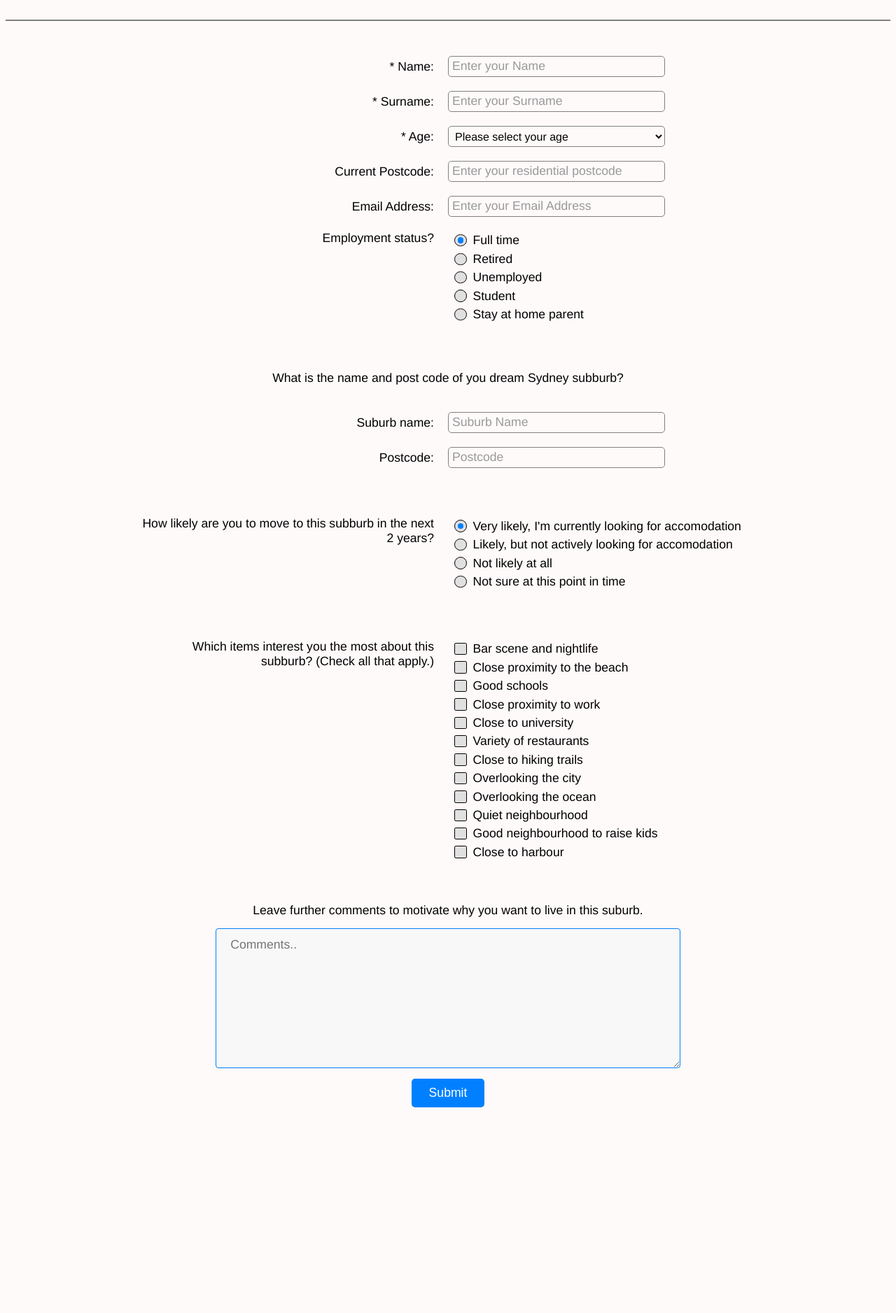
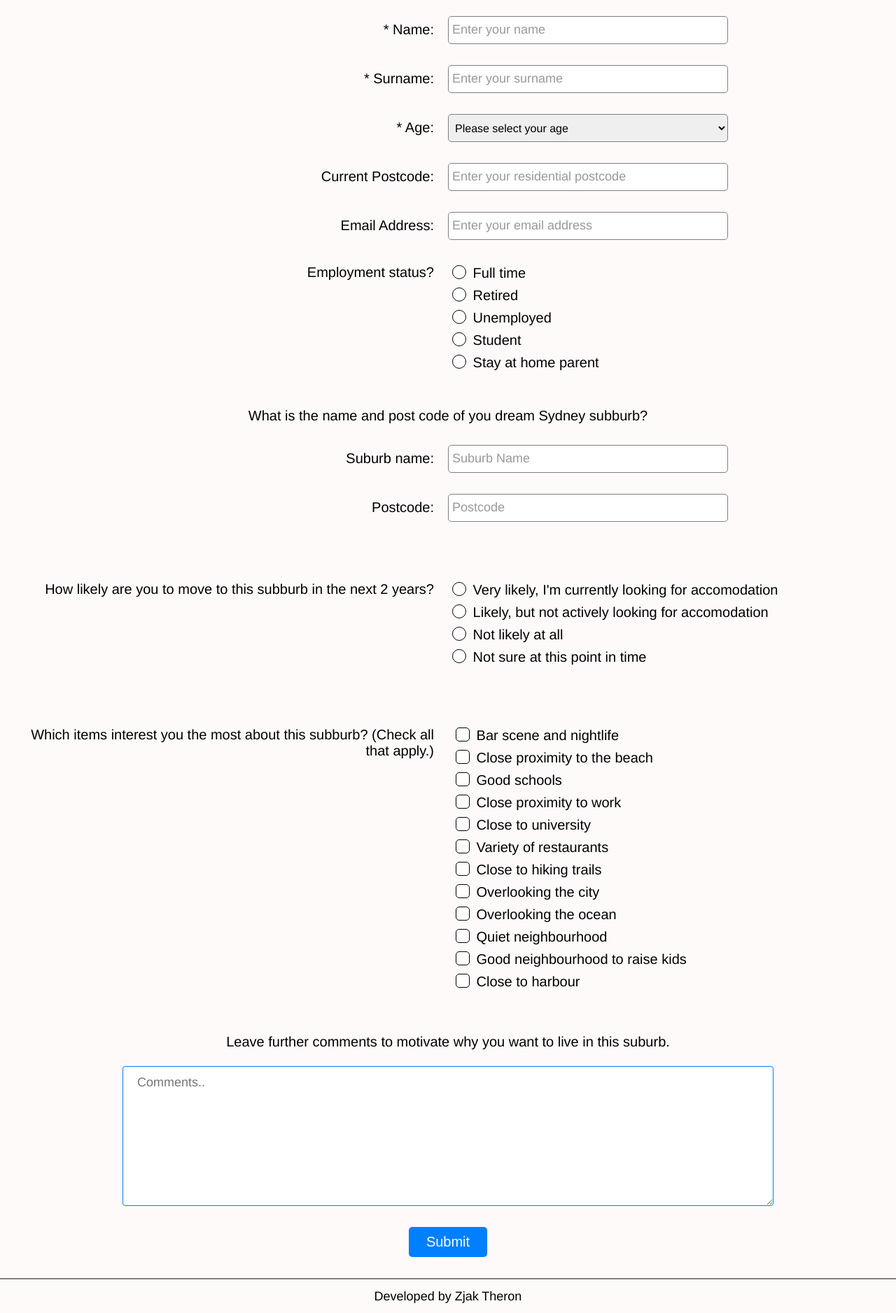
Before and after one commit to Gweezdo/FCC_CSS_Project2, a plain HTML site: page index.html in a window 1280 px wide. Shown: the part 168-2045 px from the top of the page at 70% size. Before the commit the page ends 1811 px from the top, so only its background shows below. Drawn offline with Linux system fonts and the light colour scheme.

Commit message:
1) Installed "prettier" formatting package 2) Changed all units from px and em to rem 3) Changed radio/checkbox background color 4) Completed footer 5) Changed cursor:pointer on radio/checkbox/dropdown hover 6) Removed default check states on radio/checkbox

```diff
--- a/index.html
+++ b/index.html
@@ -9,7 +9,7 @@
 </head>
 
 <body>
-
+    <div class="mainContainer">
     <header>
         <h1 id="title">Australian resident survey form</h1>
         <p id="description">Where in Sydney would you live if money wasn't an option? We want to hear from
@@ -21,14 +21,14 @@
         <form id="survey-form" action="/submit-form">
             <div class="container">
                 <div class="item1"><label for="name" id="name-label">* Name: </label></div>
-                <div class="item2"><input id="name" type="text" placeholder="Enter your Name" required></div>
+                <div class="item2"><input id="name" type="text" placeholder="Enter your name" required></div>
 
                 <div class="item1"><label for="surname" id="surname-label">* Surname:</label></div>
-                <div class="item2"><input id="surname" type="text" placeholder="Enter your Surname" required></div>
+                <div class="item2"><input id="surname" type="text" placeholder="Enter your surname" required></div>
 
                 <div class="item1"><label id="dropdown">* Age:</label></div>
                 <div class="item2"><select id="dropdownMenu" name="age" size="1">
-                        <option id="grey" value="1">Please select your age</option>
+                        <option id="grey" value="" style="color: gray;">Please select your age</option>
                         <option value="15-19">15-19</option>
                         <option value="20-24">20-24</option>
                         <option value="25-29">25-29</option>
@@ -48,14 +48,14 @@
                 <div class="item2"><input id="currentPostcode" type="number" placeholder="Enter your residential postcode" required></div>
 
                 <div class="item1"><label for="email" id="email-label">Email Address:</label></div>
-                <div class="item2"><input id="email" type="email" placeholder="Enter your Email Address" required></div>
+                <div class="item2"><input id="email" type="email" placeholder="Enter your email address" required></div>
 
-                <div class="question">
+                <div class="item1 typeA">
                     <p>Employment status?</p>
                 </div>
 
                 <div class="item2">
-                    <input id="Defs" type="radio" name="employmentStatus" value="Definitely" checked>
+                    <input id="Defs" type="radio" name="employmentStatus" value="Definitely">
                     <label for="defs"><span><span></span></span>Full time</label><br>
 
                     <input id="maybe" type="radio" name="employmentStatus" value="Maybe">
@@ -84,12 +84,12 @@
 
                 <div class="item3" id="space"></div>
 
-                <div class="question">
+                <div class="item1 typeA">
                     <p>How likely are you to move to this subburb in the next 2 years?</p>
                 </div>
 
                 <div class="item2">
-                    <input id="Defs" type="radio" name="moveStatus" value="Definitely" checked>
+                    <input id="Defs" type="radio" name="moveStatus" value="Definitely">
                     <label for="defs"><span><span></span></span>Very likely, I'm currently looking for accomodation</label><br>
 
                     <input id="maybe" type="radio" name="moveStatus" value="Maybe">
@@ -105,7 +105,7 @@
 
                 <div class="item3" id="space"></div>
 
-                <div class="question">
+                <div class="item1 typeA">
                     <p>Which items interest you the most about this subburb? (Check all that apply.)</p>
                 </div>
 
@@ -158,13 +158,17 @@
                 <br>
 
 
-                <div class="item3"><button id="submit" type="submit">Submit</button></div><br>
+                <div class="item3 typeB"><button id="submit" type="submit">Submit</button></div><br>
 
             </div>
         </form>
     </main>
+    </div>
+
+    <hr id="footerHr">
 
     <footer>
+        <p>Developed by Zjak Theron</p>
     </footer>
 
 
--- a/style.css
+++ b/style.css
@@ -1,43 +1,99 @@
-*{
-    background: #FFFAFA;
+* {
+  margin: 0;
+  padding: 0;
 }
+
+html,
+body {
+  height: 100%;
+}
+
+html {
+  font-size: 62.5%;
+}
+
 body {
   font-family: helvetica, monospace;
   text-align: center;
   font-weight: 400;
+  background: #fffafa;
 }
 
-#description {
-
-    position: relative;
-    text-align: center;
-    padding: 5px 5% 5px 5%;
-    /* margin: 0 20% 0 10%; */
-    font-size: 1.1em;
-    /* background-color: aqua; */
+.mainContainer {
+  min-height: 100%;
+  overflow: auto;
 }
 
 header {
   text-align: center;
-    padding: 20px 0 20px 0;
+  padding: 2.0rem 20.0rem 1.0rem 20.0rem;
+  /* background: red; */
+  margin: 0 1.0rem;
+}
+
+header #title {
+  margin: 0;
+  padding: 1.0rem 1.0rem;
+  font-size: 3.6rem;
+  line-height: 4.5rem;
+}
+
+header #description {
+  /* position: relative; */
+  padding: 0.5rem 0rem 0.5rem 0rem;
+  font-size: 2.0rem;
+  line-height: 2.2rem;
+}
+
+main {
+  font-size: 2.0rem;
 }
 
 hr {
-    border: grey solid 1px;
-    margin: 20px 0px 40px 0px;
+  border: grey solid 0.1rem;
+  margin: 1.0rem 20.0rem 1.0rem 20.0rem;
 }
-
 
 .container {
   height: 100%;
   display: flex;
-    /* background: white; */
   flex-wrap: wrap;
   align-content: start;
-    margin: 0px 15% 50px 15%;
+  margin: 0rem 2.0rem 0rem 2.0rem;
+  /* background-color: orchid; */
 }
 
+.item1,
+.item2,
+.item3 {
+  box-sizing: border-box;
+}
 
+.item1 {
+  width: 50%;
+  text-align: right;
+  padding: 2.8rem 2.0rem 1.0rem 0rem;
+  /* background-color: orangered; */
+  font-weight: 500;
+}
+
+.item2 {
+  /* background-color: orangered; */
+  width: 50%;
+  text-align: start;
+  justify-content: center;
+  padding: 2.0rem 0rem 1.0rem 0rem;
+}
+
+.item3 {
+  /* background-color: crimson; */
+  width: 100%;
+  text-align: center;
+}
+
+.item3 p {
+  padding: 4.0rem 0 1.0rem 0;
+}
 
 input::-webkit-input-placeholder {
   color: #999;
@@ -46,152 +102,123 @@ input:focus::-webkit-input-placeholder {
   color: white;
 }
 
-#dropdown{
+#dropdown {
   outline: none;
 }
 
-.item1 {
-  /*   background-color: dodgerblue; */
-    width: 50%;
-    text-align: right;
-    box-sizing: border-box;
-    font-size: 1.1em;
-  /*   margin: 5px; */
-    padding: 15px 20px 10px;
-  /*   border: solid 0.5pt; */
+#dropdownMenu:hover {
+  cursor: pointer;
+
 }
 
-.item2 {
-    /* background-color: orangered; */
-    width: 50%;
-    text-align: start;
-    justify-content: center;
-  /*   margin: 5px; */
-    box-sizing: border-box;
-    padding: 10px 0px 10px;
-    font-size: 1.1em;
-  /*   border: solid 0.5pt; */
+#space {
+  padding: 0 0 5.0rem 0;
 }
 
-.item3 {
-    /* background-color: white; */
-    width: 100%;
-    text-align: center;
-  /*   margin: 5px; */
-    box-sizing: border-box;
-    padding: 0px 0px 0px;
-    font-size: 1.1em;
-  /*   border: solid 0.5pt; */
-}
-
-.item3 p{
-  padding: 40px 0 10px 0;
-}
-
-#space{
-  padding: 0 0 50px 0;
-}
-
-.question {
+.typeA {
   text-align: right;
   position: relative;
   box-sizing: border-box;
-    font-size: 1.1em;
-  /*   border: solid 0.5pt; */
-    padding-right: 20px;
+  padding: 2.5rem 2.0rem;
   width: 50%;
-    bottom: 8px
+  /* bottom: 8rem */
 }
 
+.typeB{
+  text-align: center;
+  padding: 2.0rem 1.0rem 2.5rem 1.0rem;
+}
 
-
-
-input[type=text], input[type=number], input[type=email], #dropdownMenu, option #grey{
-    width: 70%;
-    padding: 5px 5px;
+input[type="text"],
+input[type="number"],
+input[type="email"],
+#dropdownMenu {
+  width: 40.0rem;
+  padding: 0.5rem 0.5rem;
   box-sizing: border-box;
-    border-radius: 5px;
-    font-size: 16px;
+  border-radius: 0.5rem;
+  font-size: 1.6rem;
   font-family: Helvetica, monospace;
   font-weight: 400;
-    height: 30px;
-  /* padding-top: 30px; */
-    line-height: 20px;
-    border: 1px solid grey;
+  height: 4.0rem;
+  /* padding-top: 30rem; */
+  line-height: 2.0rem;
+  border: 0.1rem solid grey;
 }
 
-input[type=text]:focus {
-  /*   border: 3px solid red; */
-    /* opacity: 0.7; */
+input[type="text"]:focus {
   outline: none;
   color: white;
   background-color: rgb(0, 128, 255);
 }
 
 ::placeholder {
-    font-size: 1.1em;
+  font-size: 1.8rem;
 }
 
-input[type=checkbox]:not(old),
-input[type=radio]:not(old){
-  width     : 2em;
-  margin    : 0;
-  padding   : 0;
-  font-size : 1em;
-  opacity   : 0;
+input[type="checkbox"],
+input[type="radio"]{
+  cursor: pointer;
 }
 
-input[type=checkbox]:not(old) + label,
-input[type=radio]:not(old) + label{
-  display      : inline-block;
-  margin-left  : -2em;
-  line-height  : 1.5em;
+input[type="checkbox"]:not(old),
+input[type="radio"]:not(old) {
+  width: 3.0rem;
+  margin: 0;
+  padding: 0;
+  font-size: 1.8rem;
+  opacity: 0;
 }
 
+input[type="checkbox"]:not(old) + label,
+input[type="radio"]:not(old) + label {
+  display: inline-block;
+  margin-left: -3.0rem;
+  line-height: 3.0rem;
+}
 
-input[type=radio]:not(old) + label > span{
-  display          : inline-block;
-  width            : 0.875em;
-  height           : 0.875em;
-  margin           : 0.25em 0.5em 0.25em 0.25em;
-  border           : 0.0625em solid black;
-  border-radius    : 0.6em;
-  background       : rgb(224,224,224);
-  vertical-align   : bottom;
+input[type="radio"]:not(old) + label > span {
+  display: inline-block;
+  width: 1.8rem;
+  height: 1.8rem;
+  margin: 0.6rem 1.0rem 0.6rem 0rem;
+  border: 0.1rem solid black;
+  border-radius: 1.0rem;
+  background: white;
+  vertical-align: bottom;
 }
 
 /* input[type=checkbox]:not(old) + label > span, */
-input[type=radio]:not(old):checked  + label > span > span{
-  display          : block;
-  width            : 0.5em;
-  height           : 0.5em;
-  margin           : 0.1875em;
-  /* border           : 0.0625em solid rgb(0,128,255); */
-  border-radius    : 0.4em;
-  background       : rgb(0,128,255);
-
+input[type="radio"]:not(old):checked + label > span > span {
+  display: block;
+  width: 1.0rem;
+  height: 1.0rem;
+  margin: 0.4rem 0.4rem;
+  border-radius: 0.6rem;
+  background: rgb(0, 128, 255);
 }
 
-input[type=checkbox]:not(old) + label > span{
-  display          : inline-block;
-  width            : 0.875em;
-  height           : 0.875em;
-  margin           : 0.25em 0.5em 0.25em 0.25em;
-  border           : 0.0625em solid black;
-  border-radius    : 0.125em;
-  background       : rgb(224,224,224);
-  vertical-align   : bottom;
+input[type="checkbox"]:not(old) + label > span {
+  display: inline-block;
+  width: 1.8rem;
+  height: 1.8rem;
+  margin: 0.6rem 1.0rem 0.6rem 0.5rem;
+  border: 0.1rem solid black;
+  border-radius: 0.5rem;
+  background: white;
+  vertical-align: bottom;
+  /* cursor: pointer; */
 }
 
-input[type=checkbox]:not(old):checked + label > span:before{
-  content     : '✓';
-  display     : block;
-  width       : 1em;
-  color       : rgb(0,128,255);
-  font-size   : 0.875em;
-  line-height : 1em;
-  text-align  : center;
-  font-weight : bold;
+input[type="checkbox"]:not(old):checked + label > span:before {
+  content: "✓";
+  display: block;
+  width: 1.5rem;
+  color: rgb(0, 128, 255);
+  font-size: 1.8rem;
+  line-height: 1.8rem;
+  text-align: center;
+  font-weight: bold;
 }
 
 input::-webkit-outer-spin-button,
@@ -199,106 +226,148 @@ input::-webkit-inner-spin-button {
   -webkit-appearance: none;
   margin: 0;
 }
-
-
-
-
+/**************/
 select {
   position: relative;
-    font-size: 0.9em;
-    width: 70%;
+  font-size: 2.0rem;
+  line-height: 1.0rem;
+  /* width: 70%; */
   box-sizing: border-box;
-    padding: 5px 5px;
-    border-radius: 5px;
+  padding: 0.5rem 0.5rem;
+  border-radius: 0.5rem;
 }
+/******************/
 
 #submit {
-    background-color: rgb(0,128,255);
+  background-color: rgb(0, 128, 255);
   border: none;
-    border-radius: 5px;
+  border-radius: 0.5rem;
   color: white;
-    padding: 10px 25px;
+  padding: 1.0rem 2.5rem;
+  margin: 0.5rem 1.0rem;
   text-align: center;
   text-decoration: none;
   display: inline-block;
-    font-size: 1em;
-    margin: 10px 10px;
+  font-size: 2.0rem;
+
   cursor: pointer;
 }
 
-#submit:focus{
+#submit:focus {
   outline: none;
 }
 
 #textarea {
   width: 75%;
-    height: 150px;
-    padding: 12px 20px;
+  height: 15.0rem;
+  padding: 1.2rem 2.0rem;
   box-sizing: border-box;
-    border: 1px solid rgb(0,128,255);
-    border-radius: 4px;
-    background-color: #f8f8f8;
-    font-size: 16px;
+  border: 0.1rem solid rgb(0, 128, 255);
+  border-radius: 0.4rem;
+  /* background-color: #f8f8f8; */
+  font-size: 1.6rem;
   resize: vertical;
   font-family: helvetica, monospace;
 }
 
-#textarea:focus{
+#textarea:focus {
   outline: none;
 }
 
+#footerHr{
+  padding:0;
+  margin: 0;
+}
 
-@media only screen and (max-width: 600px) {
+footer {
+  position: relative;
+  height: 4.8rem;
+  width: 100%;
+  background-color: #fffafa;
+  /* z-index: 99; */
+  /* border: brown solid 0.1rem; */
+  padding: 0;
+  margin: 0;
+  /* margin-top: -4.8rem; */
+  clear: both;
+}
+
+footer p {
+  width: 100%;
+  /* padding: 0 1.5rem; */
+  background-color: #fffafa;
+  bottom: 0;
+  font-size: 1.8rem;
+  line-height: 1.6rem;
+  text-align: center;
+  padding-top: 1.6rem;
+}
+
+@media only screen and (max-width: 60.0rem) {
   header {
     text-align: center;
-      font-size: 0.9em;
-}
-    .container {
-      font-size: 0.8em;
-      height: 100%;
-  /*     display: flex; */
-      background: white;
-  /*     flex-wrap: wrap; */
-      align-content: start;
-      margin: 0px 10% 50px 10%;
+    /* font-size: 0.9em; */
   }
 
-    .item1, .item2, .item3 {
+  header #title {
+    font-size: 2.8rem;
+    line-height: 3.2rem;
+  }
+
+  header #description {
+    font-size: 1.6rem;
+    line-height: 2.2rem;
+  }
+
+  main {
+    font-size: 1.6rem;
+  }
+
+  .container {
+    height: 100%;
+    align-content: start;
+    margin: 0rem 10% 5.0rem 10%;
+  }
+
+  .item1,
+  .item2,
+  .item3 {
     box-sizing: border-box;
     text-align: left;
     width: 100%;
-      padding: 5px 5px 5px 10px;
+    padding: 0.5rem 0.5rem 0.5rem 1.0rem;
   }
 
   .item3 {
-      box-sizing: border-box;
+    background-color: crimson;
     text-align: center;
     width: 100%;
-      padding: 5px 5px 5px 10px;
+    padding: 0.5rem 0.5rem 0.5rem 0.5rem;
   }
-
+/****************/
   .question {
     text-align: left;
     justify-content: center;
     /*   position: relative; */
     box-sizing: border-box;
-      font-size: 1.1em;
+    font-size: 1rem;
     /*   border: solid 0.5pt; */
-      padding: 5px 5px 0px 10px;
+    padding: 0.5rem 0.5rem 0rem 1.0rem;
     width: 100%;
   }
+/********************/
 
   label {
     /*   font-size: 1.1em; */
     display: block;
-    padding-left: 0px;
+    padding-left: 0rem;
   }
 
   input {
     float: left;
-      margin-left: 5px;
-      padding: 0px;
-      margin-right: 7px;
+    margin-left: 0.5rem;
+    padding: 0rem;
+    margin-right: 0.7rem;
   }
 
   #textarea {
@@ -308,5 +377,4 @@ select {
   #submit {
     justify-content: center;
   }
-
 }
```
Also changed, not shown: package-lock.json (added). Lines whose indentation alone changed are shown as unchanged.
